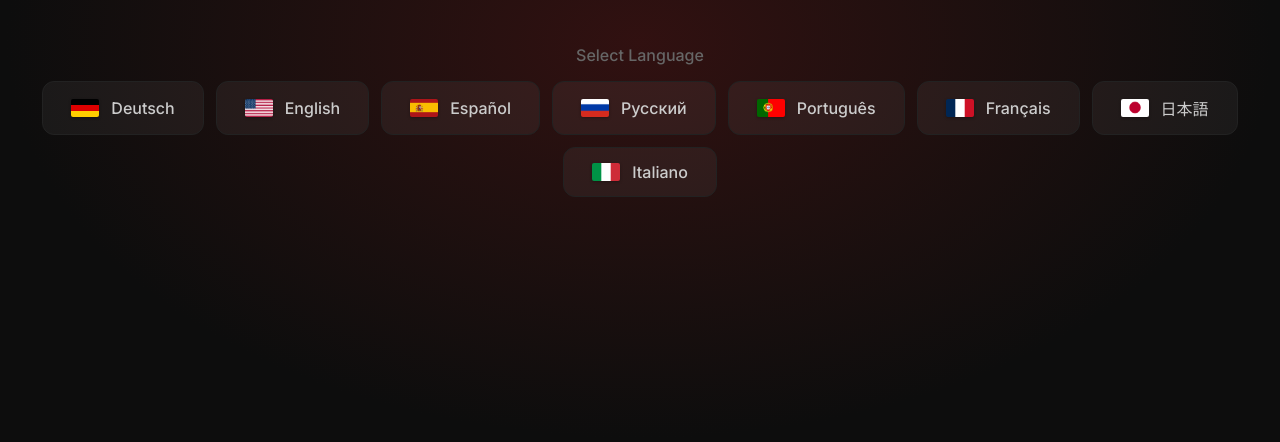
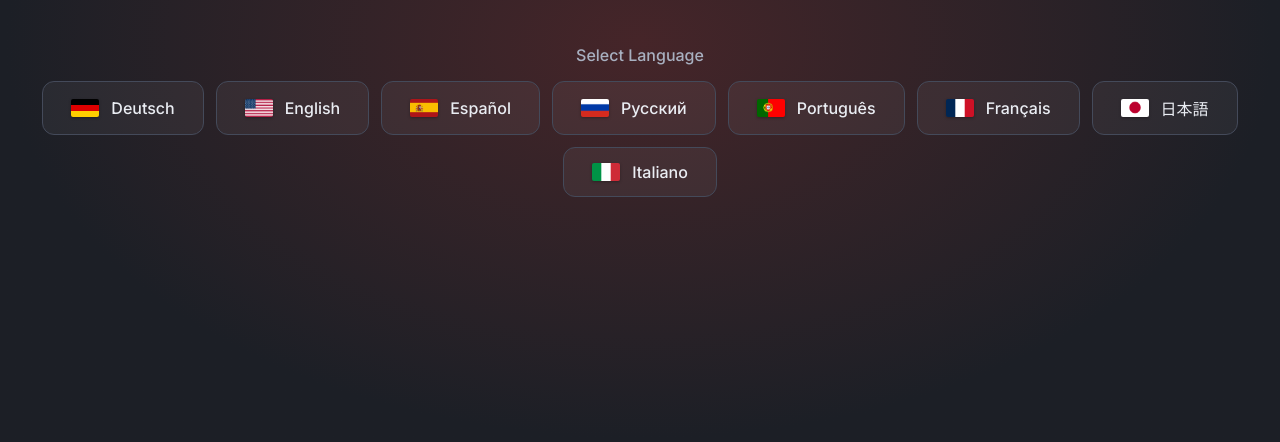
Before and after one commit to Platyboar/ClipQ, a website: page app/public/index.html in a window 1280 px wide. Shown: the part 358-800 px from the top of the page. Drawn offline with Linux system fonts and the light colour scheme.

Commit message:
Lighten default color palette and improve text contrast across UI and settings

```diff
--- a/app/public/css/style.css
+++ b/app/public/css/style.css
@@ -1,36 +1,36 @@
 :root {
-  --color-bg:              rgba(13,13,13,1);
-  --color-menubar:         rgba(22,22,22,1);
-  --color-player-bg:       rgba(0,0,0,1);
-  --color-facecam-bg:      rgba(16,16,16,1);
-  --color-chat-bg:         rgba(16,16,16,1);
-  --color-queue-bg:        rgba(16,16,16,1);
-  --color-queue-item:      rgba(26,26,26,1);
-  --color-queue-item-hover:rgba(34,34,34,1);
-  --color-info-bg:         rgba(16,16,16,1);
-  --color-ad-bg:           rgba(16,16,16,1);
-  --color-settings-bg:     rgba(20,20,20,1);
-  --color-overlay:         rgba(0,0,0,0.3);
-  --color-border:          rgba(34,34,34,1);
-  --color-border-facecam:  rgba(42,26,26,1);
-  --color-border-chat:     rgba(30,30,30,1);
-  --color-border-queue:    rgba(28,28,28,1);
-  --color-border-player:   rgba(42,26,26,1);
-  --color-border-info:     rgba(42,26,26,1);
-  --color-accent:          rgba(192,57,43,1);
-  --color-accent-hover:    rgba(224,64,48,1);
-  --color-accent-glow:     rgba(192,57,43,0.3);
-  --color-accent-secondary:rgba(142,26,26,1);
-  --color-accent-gradient: rgba(255,107,107,1);
-  --color-open:            rgba(46,204,113,1);
-  --color-closed:          rgba(231,76,60,1);
-  --color-push-badge:      rgba(230,126,34,1);
-  --color-danger:          rgba(231,76,60,1);
-  --color-text:            rgba(204,204,204,1);
-  --color-text-dim:        rgba(102,102,102,1);
+  --color-bg:              rgba(28,31,38,1);
+  --color-menubar:         rgba(38,42,52,1);
+  --color-player-bg:       rgba(12,14,18,1);
+  --color-facecam-bg:      rgba(34,38,47,1);
+  --color-chat-bg:         rgba(34,38,47,1);
+  --color-queue-bg:        rgba(34,38,47,1);
+  --color-queue-item:      rgba(46,51,63,1);
+  --color-queue-item-hover:rgba(58,64,79,1);
+  --color-info-bg:         rgba(36,40,50,1);
+  --color-ad-bg:           rgba(34,38,47,1);
+  --color-settings-bg:     rgba(38,42,52,1);
+  --color-overlay:         rgba(10,12,18,0.45);
+  --color-border:          rgba(68,74,90,1);
+  --color-border-facecam:  rgba(82,66,76,1);
+  --color-border-chat:     rgba(64,70,86,1);
+  --color-border-queue:    rgba(64,70,86,1);
+  --color-border-player:   rgba(82,66,76,1);
+  --color-border-info:     rgba(82,66,76,1);
+  --color-accent:          rgba(220,74,60,1);
+  --color-accent-hover:    rgba(238,94,80,1);
+  --color-accent-glow:     rgba(220,74,60,0.35);
+  --color-accent-secondary:rgba(176,52,48,1);
+  --color-accent-gradient: rgba(255,138,128,1);
+  --color-open:            rgba(52,211,132,1);
+  --color-closed:          rgba(239,83,80,1);
+  --color-push-badge:      rgba(243,156,56,1);
+  --color-danger:          rgba(235,77,75,1);
+  --color-text:            rgba(234,237,243,1);
+  --color-text-dim:        rgba(168,176,192,1);
   --color-text-bright:     rgba(255,255,255,1);
-  --color-text-accent:     rgba(232,128,128,1);
-  --color-chat-text:       rgba(204,204,204,1);
+  --color-text-accent:     rgba(255,158,150,1);
+  --color-chat-text:       rgba(234,237,243,1);
   --sidebar-width:         750px;
   --menubar-height:        48px;
   --facecam-height:        420px;
@@ -235,8 +235,8 @@ body.chat-badges-hidden .chat-msg-badges { display:none; }
 
 /* BADGES & FALLBACK LOGOS */
 .badge-role { display:inline-block; width:18px; height:18px; margin-right:4px; vertical-align:middle; object-fit:contain; user-select:none; }
-.queue-thumb.platform-logo { object-fit:contain; background:#111111; padding:12px; }
-.history-thumb.platform-logo { object-fit:contain; background:#111111; padding:16px; }
+.queue-thumb.platform-logo { object-fit:contain; background:#2b303c; padding:12px; }
+.history-thumb.platform-logo { object-fit:contain; background:#2b303c; padding:16px; }
 .badge-pushed { display:inline-block; background-color:var(--color-push-badge); color:var(--color-text-bright); font-size:11px; font-weight:700; text-transform:uppercase; padding:2px 6px; border-radius:4px; margin-left:8px; vertical-align:middle; letter-spacing:0.5px; box-shadow:0 2px 6px rgba(230, 126, 34, 0.3); user-select:none; }
 
 /* HISTORY */
--- a/app/public/index.html
+++ b/app/public/index.html
@@ -7,9 +7,9 @@
     <meta name="referrer" content="strict-origin-when-cross-origin">
     <title>ClipQ — Clip Queue</title>
     <meta name="description" content="ClipQ - Twitch Clip Queue for Streamers">
-    <link rel="stylesheet" href="/css/fonts.css?v=39">
-    <link rel="stylesheet" href="/css/style.css?v=39">
-    <link rel="stylesheet" href="/css/settings.css?v=39">
+    <link rel="stylesheet" href="/css/fonts.css?v=40">
+    <link rel="stylesheet" href="/css/style.css?v=40">
+    <link rel="stylesheet" href="/css/settings.css?v=40">
 </head>
 
 <body>
@@ -462,34 +462,34 @@
 
     <!-- Scripts -->
     <script src="/js/tmi.min.js"></script>
-    <script src="/js/utils.js?v=39"></script>
-    <script src="/js/i18n.js?v=39"></script>
-    <script src="/js/lang/de.js?v=39"></script>
-    <script src="/js/lang/en.js?v=39"></script>
-    <script src="/js/lang/es.js?v=39"></script>
-    <script src="/js/lang/ru.js?v=39"></script>
-    <script src="/js/lang/pt.js?v=39"></script>
-    <script src="/js/lang/fr.js?v=39"></script>
-    <script src="/js/lang/ja.js?v=39"></script>
-    <script src="/js/lang/it.js?v=39"></script>
-    <script src="/js/providers.js?v=39"></script>
-    <script src="/js/memory.js?v=39"></script>
-    <script src="/js/layout.js?v=39"></script>
-    <script src="/js/settings-commands.js?v=39"></script>
-    <script src="/js/settings-layout.js?v=39"></script>
-    <script src="/js/chat-badges.js?v=39"></script>
-    <script src="/js/chat-emotes.js?v=39"></script>
-    <script src="/js/chat-feed.js?v=39"></script>
-    <script src="/js/settings.js?v=39"></script>
-    <script src="/js/design-picker.js?v=39"></script>
-    <script src="/js/design.js?v=39"></script>
-    <script src="/js/auth.js?v=39"></script>
-    <script src="/js/sync-live.js?v=39"></script>
-    <script src="/js/sync.js?v=39"></script>
-    <script src="/js/queue.js?v=39"></script>
-    <script src="/js/player.js?v=39"></script>
-    <script src="/js/chat.js?v=39"></script>
-    <script src="/js/app.js?v=39"></script>
+    <script src="/js/utils.js?v=40"></script>
+    <script src="/js/i18n.js?v=40"></script>
+    <script src="/js/lang/de.js?v=40"></script>
+    <script src="/js/lang/en.js?v=40"></script>
+    <script src="/js/lang/es.js?v=40"></script>
+    <script src="/js/lang/ru.js?v=40"></script>
+    <script src="/js/lang/pt.js?v=40"></script>
+    <script src="/js/lang/fr.js?v=40"></script>
+    <script src="/js/lang/ja.js?v=40"></script>
+    <script src="/js/lang/it.js?v=40"></script>
+    <script src="/js/providers.js?v=40"></script>
+    <script src="/js/memory.js?v=40"></script>
+    <script src="/js/layout.js?v=40"></script>
+    <script src="/js/settings-commands.js?v=40"></script>
+    <script src="/js/settings-layout.js?v=40"></script>
+    <script src="/js/chat-badges.js?v=40"></script>
+    <script src="/js/chat-emotes.js?v=40"></script>
+    <script src="/js/chat-feed.js?v=40"></script>
+    <script src="/js/settings.js?v=40"></script>
+    <script src="/js/design-picker.js?v=40"></script>
+    <script src="/js/design.js?v=40"></script>
+    <script src="/js/auth.js?v=40"></script>
+    <script src="/js/sync-live.js?v=40"></script>
+    <script src="/js/sync.js?v=40"></script>
+    <script src="/js/queue.js?v=40"></script>
+    <script src="/js/player.js?v=40"></script>
+    <script src="/js/chat.js?v=40"></script>
+    <script src="/js/app.js?v=40"></script>
 </body>
 
 </html>
--- a/app/public/js/design.js
+++ b/app/public/js/design.js
@@ -74,38 +74,38 @@ ClipQ.Design = (() => {
     ];
 
     const DEFAULT_COLORS = {
-        '--color-bg': 'rgba(13,13,13,1)',
-        '--color-menubar': 'rgba(22,22,22,1)',
-        '--color-player-bg': 'rgba(0,0,0,1)',
-        '--color-facecam-bg': 'rgba(16,16,16,1)',
-        '--color-chat-bg': 'rgba(16,16,16,1)',
-        '--color-queue-bg': 'rgba(16,16,16,1)',
-        '--color-queue-item': 'rgba(26,26,26,1)',
-        '--color-queue-item-hover': 'rgba(34,34,34,1)',
-        '--color-info-bg': 'rgba(16,16,16,1)',
-        '--color-ad-bg': 'rgba(16,16,16,1)',
-        '--color-settings-bg': 'rgba(20,20,20,1)',
-        '--color-overlay': 'rgba(0,0,0,0.3)',
-        '--color-border': 'rgba(34,34,34,1)',
-        '--color-border-facecam': 'rgba(42,26,26,1)',
-        '--color-border-chat': 'rgba(30,30,30,1)',
-        '--color-border-queue': 'rgba(28,28,28,1)',
-        '--color-border-player': 'rgba(42,26,26,1)',
-        '--color-border-info': 'rgba(42,26,26,1)',
-        '--color-accent': 'rgba(192,57,43,1)',
-        '--color-accent-hover': 'rgba(224,64,48,1)',
-        '--color-accent-glow': 'rgba(192,57,43,0.3)',
-        '--color-accent-secondary': 'rgba(142,26,26,1)',
-        '--color-accent-gradient': 'rgba(255,107,107,1)',
-        '--color-open': 'rgba(46,204,113,1)',
-        '--color-closed': 'rgba(231,76,60,1)',
-        '--color-push-badge': 'rgba(230,126,34,1)',
-        '--color-danger': 'rgba(231,76,60,1)',
-        '--color-text': 'rgba(204,204,204,1)',
-        '--color-text-dim': 'rgba(102,102,102,1)',
+        '--color-bg': 'rgba(28,31,38,1)',
+        '--color-menubar': 'rgba(38,42,52,1)',
+        '--color-player-bg': 'rgba(12,14,18,1)',
+        '--color-facecam-bg': 'rgba(34,38,47,1)',
+        '--color-chat-bg': 'rgba(34,38,47,1)',
+        '--color-queue-bg': 'rgba(34,38,47,1)',
+        '--color-queue-item': 'rgba(46,51,63,1)',
+        '--color-queue-item-hover': 'rgba(58,64,79,1)',
+        '--color-info-bg': 'rgba(36,40,50,1)',
+        '--color-ad-bg': 'rgba(34,38,47,1)',
+        '--color-settings-bg': 'rgba(38,42,52,1)',
+        '--color-overlay': 'rgba(10,12,18,0.45)',
+        '--color-border': 'rgba(68,74,90,1)',
+        '--color-border-facecam': 'rgba(82,66,76,1)',
+        '--color-border-chat': 'rgba(64,70,86,1)',
+        '--color-border-queue': 'rgba(64,70,86,1)',
+        '--color-border-player': 'rgba(82,66,76,1)',
+        '--color-border-info': 'rgba(82,66,76,1)',
+        '--color-accent': 'rgba(220,74,60,1)',
+        '--color-accent-hover': 'rgba(238,94,80,1)',
+        '--color-accent-glow': 'rgba(220,74,60,0.35)',
+        '--color-accent-secondary': 'rgba(176,52,48,1)',
+        '--color-accent-gradient': 'rgba(255,138,128,1)',
+        '--color-open': 'rgba(52,211,132,1)',
+        '--color-closed': 'rgba(239,83,80,1)',
+        '--color-push-badge': 'rgba(243,156,56,1)',
+        '--color-danger': 'rgba(235,77,75,1)',
+        '--color-text': 'rgba(234,237,243,1)',
+        '--color-text-dim': 'rgba(168,176,192,1)',
         '--color-text-bright': 'rgba(255,255,255,1)',
-        '--color-text-accent': 'rgba(232,128,128,1)',
-        '--color-chat-text': 'rgba(204,204,204,1)',
+        '--color-text-accent': 'rgba(255,158,150,1)',
+        '--color-chat-text': 'rgba(234,237,243,1)',
     };
 
     const FONTS = [
```
Also changed, not shown: app/public/css/settings.css (+6 -6 lines).
